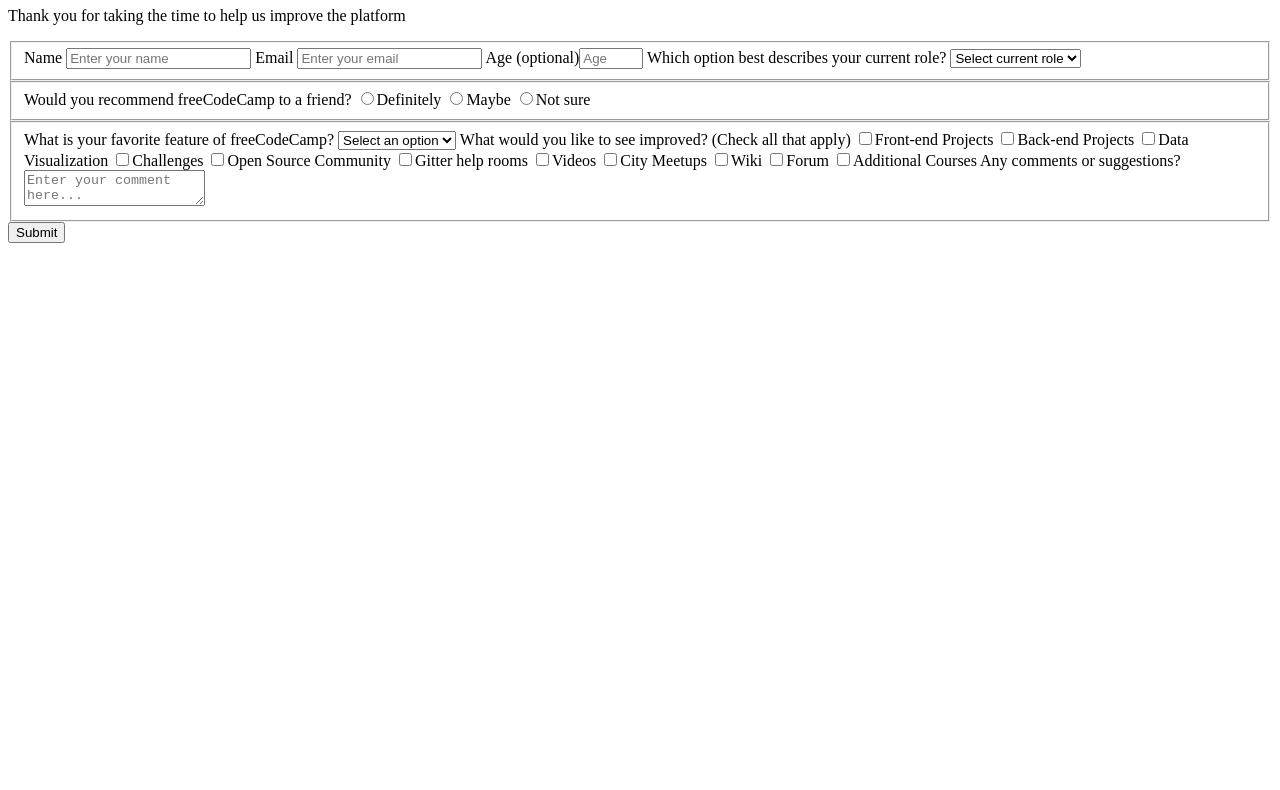
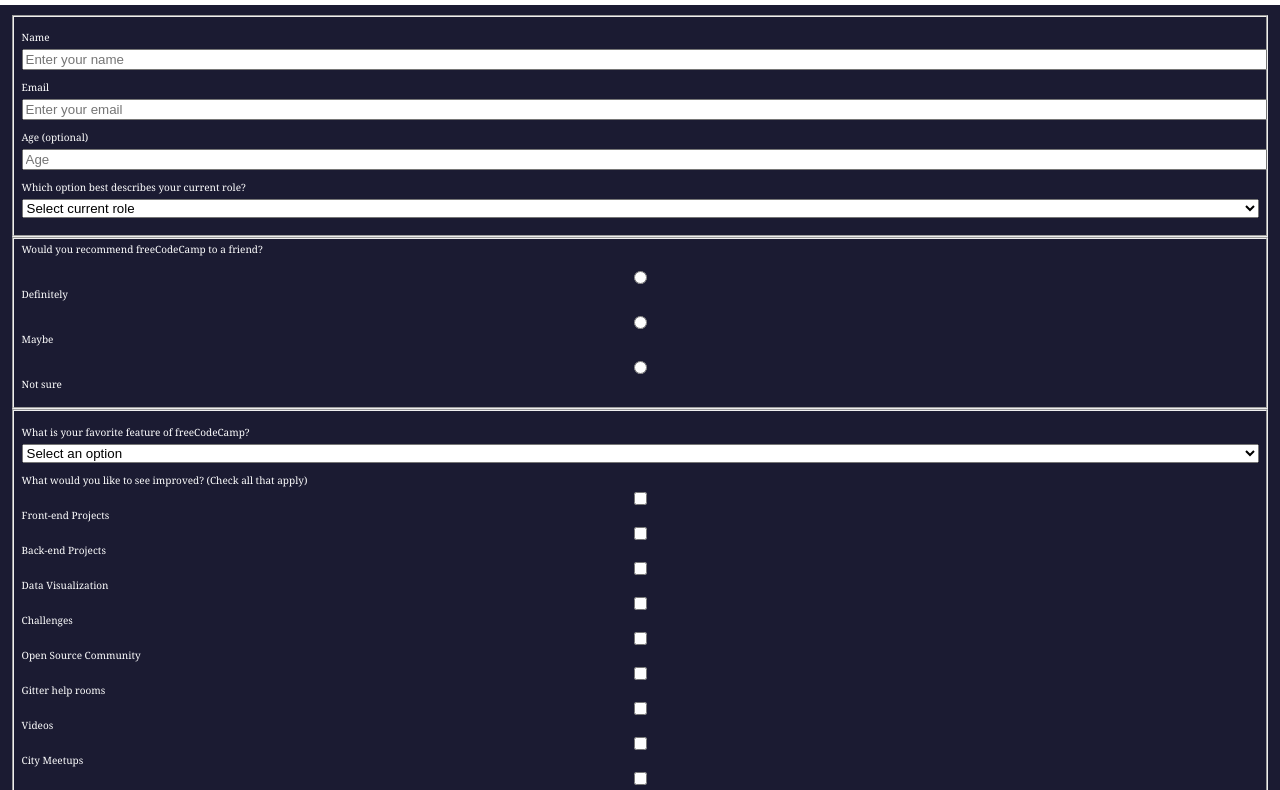
Before and after one commit to CiraAp13/FCC-BuildASurveyForm, a plain HTML site: page index.html in a window 1280 px wide. Shown: the part 73-863 px from the top of the page. Before the commit the page ends 800 px from the top, so only its background shows below. Drawn offline with Linux system fonts and the light colour scheme.

Commit message:
starting css

```diff
--- a/styles.css
+++ b/styles.css
@@ -0,0 +1,31 @@
+body {
+  width: 100%;
+  height: 100vh;
+  margin: 0;
+  font-size: 10px;
+  font-family: Georgia, 'Times New Roman', Times, serif;
+}
+
+h1, p {
+    text-align: center;
+}
+
+p {
+    font-style: italic;
+}
+
+form{
+    background-color: #1b1b32;
+    color: white;
+    padding: 1em;
+}
+
+label{
+    display: block;
+    margin: 10px 0;
+}
+
+input, textarea, select {
+    width: 100%;
+    margin: 5px auto auto auto ;
+}
```
Also changed, not shown: index.html (+1 -0 lines).
